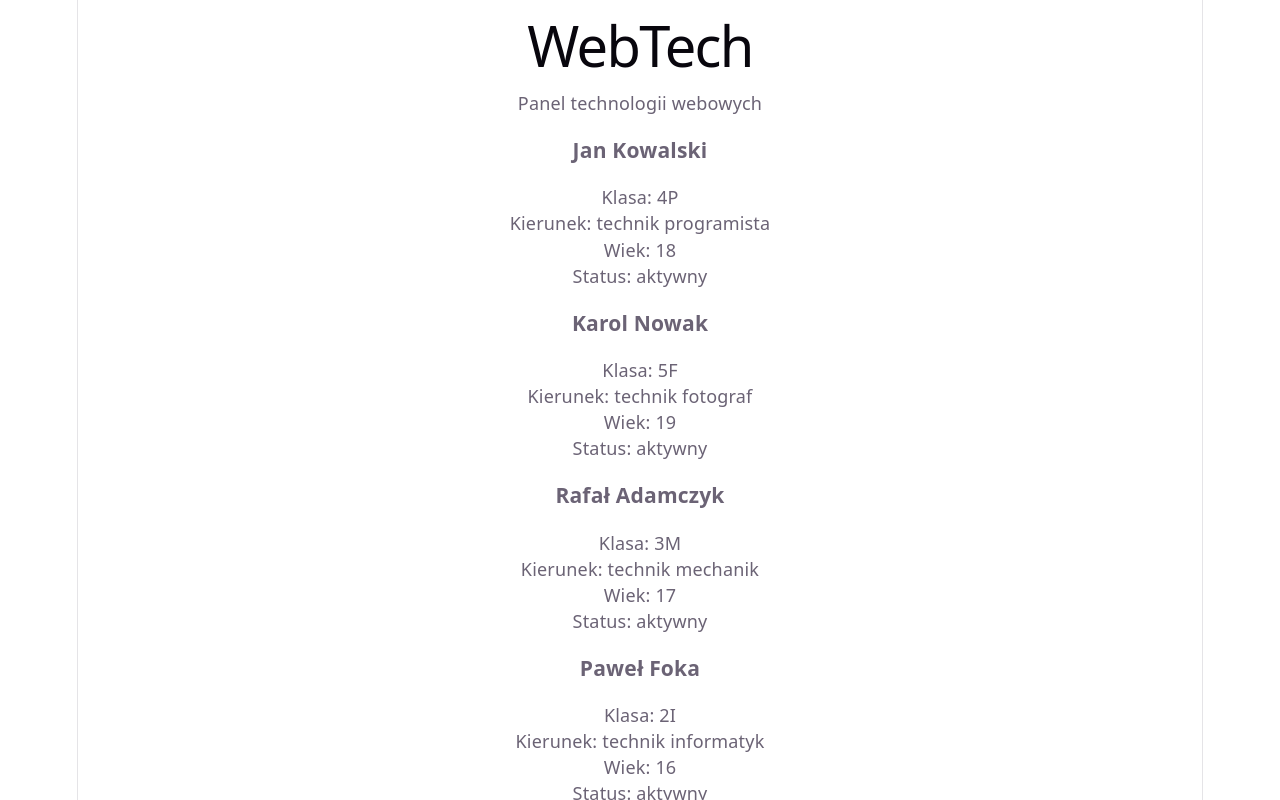
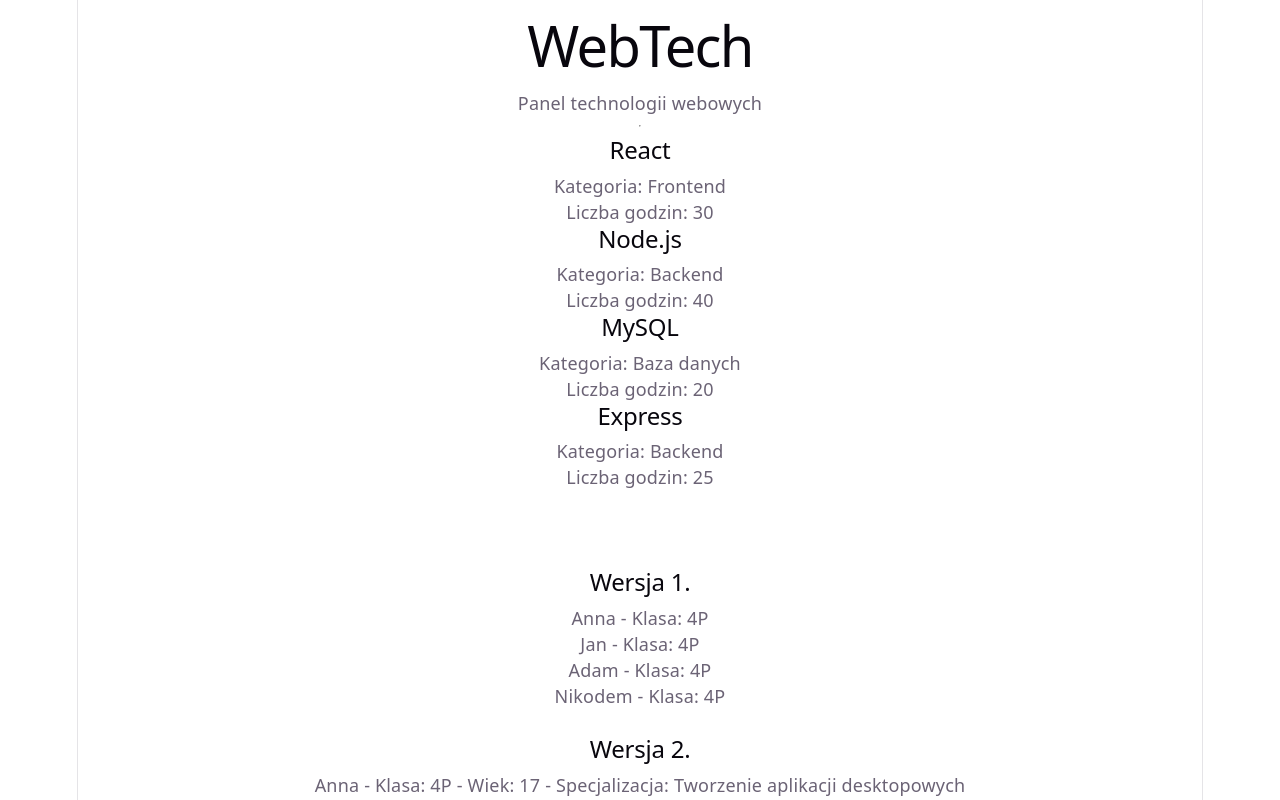
Before and after one commit to WK-11-toriiexe/WK_11_WebTech, a React (Vite) app: page / in a window 1280 px wide. Shown: the top 800 px of the page. Built offline with nearby package versions, Linux system fonts and the light colour scheme.

Commit message:
lekcja 5

```diff
--- a/src/App.jsx
+++ b/src/App.jsx
@@ -1,66 +1,130 @@
-import Header from "./components/Header.jsx";
-import Technology from "./components/Technology.jsx";
-import Footer from "./components/Footer.jsx";
-import StudentCard from "./components/StudentCard.jsx";
+import Header from "./components/Header";
+import Technology from "./components/Technology";
+import Footer from "./components/Footer";
+import Student from "./components/Student";
 
 function App() {
+
+  const technologies = [
+    {
+      id: 1,
+      name: "React",
+      category: "Frontend",
+      hours: 30
+    },
+    {
+      id: 2,
+      name: "Node.js",
+      category: "Backend",
+      hours: 40
+    },
+    {
+      id: 3,
+      name: "MySQL",
+      category: "Baza danych",
+      hours: 20
+    },
+    {
+      id: 4,
+      name: "Express",
+      category: "Backend",
+      hours: 25
+    }
+  ];
+
+
+    const students = [
+    { id: 1, name: "Anna", className: "4P", age: 17, specialization: "Tworzenie aplikacji desktopowych"},
+    { id: 2, name: "Jan", className: "4P", age: 19, specialization: "Tworzenie aplikacji mobilnych" },
+    { id: 3, name: "Adam", className: "4P", age: 18, specialization: "Tworzenie aplikacji webowych" },
+    { id: 4, name: "Nikodem", className: "4P", age: 17, specialization: "Tworzenie aplikacji mobilnych" }
+  ];
+
+  {
+    /*
+    const samochody = [
+    { id: 1, marka: "Toyota", model: "Corolla" },
+    { id: 2, marka: "BMW", model: "Seria 3" },
+    { id: 3, marka: "Audi", model: "A4" },
+    { id: 4, marka: "Mercedes-Benz", model: "Klasa C" },
+    { id: 5, marka: "Ford", model: "Mustang" }
+  ];
+
+    return (
+      <>
+        {
+          technologies.map((technology) => {
+          console.log(technology.name);
+
+          return technology.name;
+        })
+
+        }
+
+        <br />
+
+        {
+          samochody.map((samochod) => {
+          console.log(samochod.marka);
+
+          return samochod.marka + " ";
+        })
+
+        }
+      </>
+    );
+    */
+  }
+
+  {
+    /*
+      return (
+        <>
+          {
+            technologies.map((technology) => {
+            console.log(technology.name);
+
+            return technology.name;
+          })
+
+          }
+        </>
+      );
+  */
+  }
+
+
   return (
     <>
       <Header />
 
+      <hr />
+
       <main>
+        {/*Sposób 1. - Niejawny return*/
+        technologies.map((technology) => (
+          <Technology
+            key={technology.id}
+            name={technology.name}
+            category={technology.category}
+            hours={technology.hours}
+          />
+        ))}
 
-        <StudentCard
-          name="Jan Kowalski"
-          className="4P"
-          specialization="technik programista"
-          age={18}
-          active={true}
-        />
+        { /*Sposób 2. - Jawny return*/
+        /*technologies.map((technology) => {
+          return <Technology key={technology.id} name={technology.name}
+            category={technology.category} hours={technology.hours}/>
+        })*/}
 
-        <StudentCard
-          name="Karol Nowak"
-          className="5F"
-          specialization="technik fotograf"
-          age={19}
-          active={true}
-        />
+        <br />
+        <br />
+        <br />
 
-        <StudentCard
-          name="Rafał Adamczyk"
-          className="3M"
-          specialization="technik mechanik"
-          age={17}
-          active={true}
-        />
+        <Student students = {students}/>
+      </main>
 
-        <StudentCard
-          name="Paweł Foka"
-          className="2I"
-          specialization="technik informatyk"
-          age={16}
-          active={true}
-        />
-
-        <Technology
-          name="React"
-          category="Frontend"
-          hours={30}
-        />
-
-        <Technology
-          name="Node.js"
-          category="Backend"
-          hours={40}
-        />
-
-        <Technology
-          name="MySQL"
-          category="Baza danych"
-          hours={20}
-        />
-
-      </main>
+      <hr />
 
       <Footer />
     </>
--- /dev/null
+++ b/src/components/Student.jsx
@@ -0,0 +1,33 @@
+function Student({ students }) {
+  return (
+    <>
+    <h2> Wersja 1. </h2>
+        <div>
+        {
+            students.map((student) => (
+                <p key={student.id}>
+                {student.name} - Klasa: {student.className}
+                </p>
+            ))
+        }
+        </div>
+
+    <br />
+
+    <h2> Wersja 2. </h2>
+        <div>
+        {
+            students.map((student) => {
+                return (
+                    <p key={student.id}>
+                    {student.name} - Klasa: {student.className} - Wiek: {student.age} - Specjalizacja: {student.specialization}
+                    </p>
+                );
+            })
+        }
+        </div>
+    </>
+  );
+}
+
+export default Student;
--- a/src/components/StudentCard.jsx
+++ /dev/null
@@ -1,13 +0,0 @@
-function StudentCard({ name, className, specialization, age, active }) {
-  return (
-    <div>
-      <h3>{name}</h3>
-      <p>Klasa: {className}</p>
-      <p>Kierunek: {specialization}</p>
-      <p>Wiek: {age}</p>
-      <p>Status: {active ? "aktywny" : "nieaktywny"}</p>
-    </div>
-  );
-}
-
-export default StudentCard;
--- a/src/components/Technology.jsx
+++ b/src/components/Technology.jsx
@@ -1,17 +1,9 @@
-function Technology(props) {
+function Technology({ name, category, hours }) {
   return (
     <section>
-
-      <h2>{props.name}</h2>
-
-      <p>
-        Kategoria: {props.category}
-      </p>
-
-      <p>
-        Liczba godzin: {props.hours}
-      </p>
-
+      <h2>{name}</h2>
+      <p>Kategoria: {category}</p>
+      <p>Liczba godzin: {hours}</p>
     </section>
   );
 }
```
Also changed, not shown: src/components/Navigation.jsx (deleted, +0 -14 lines), notatki/App.jsx.txt, notatki/Student.jsx.txt (added), notatki/StudentCard.jsx.txt (deleted), notatki/Technology.jsx.txt, notatki/odpowiedzi.txt.
